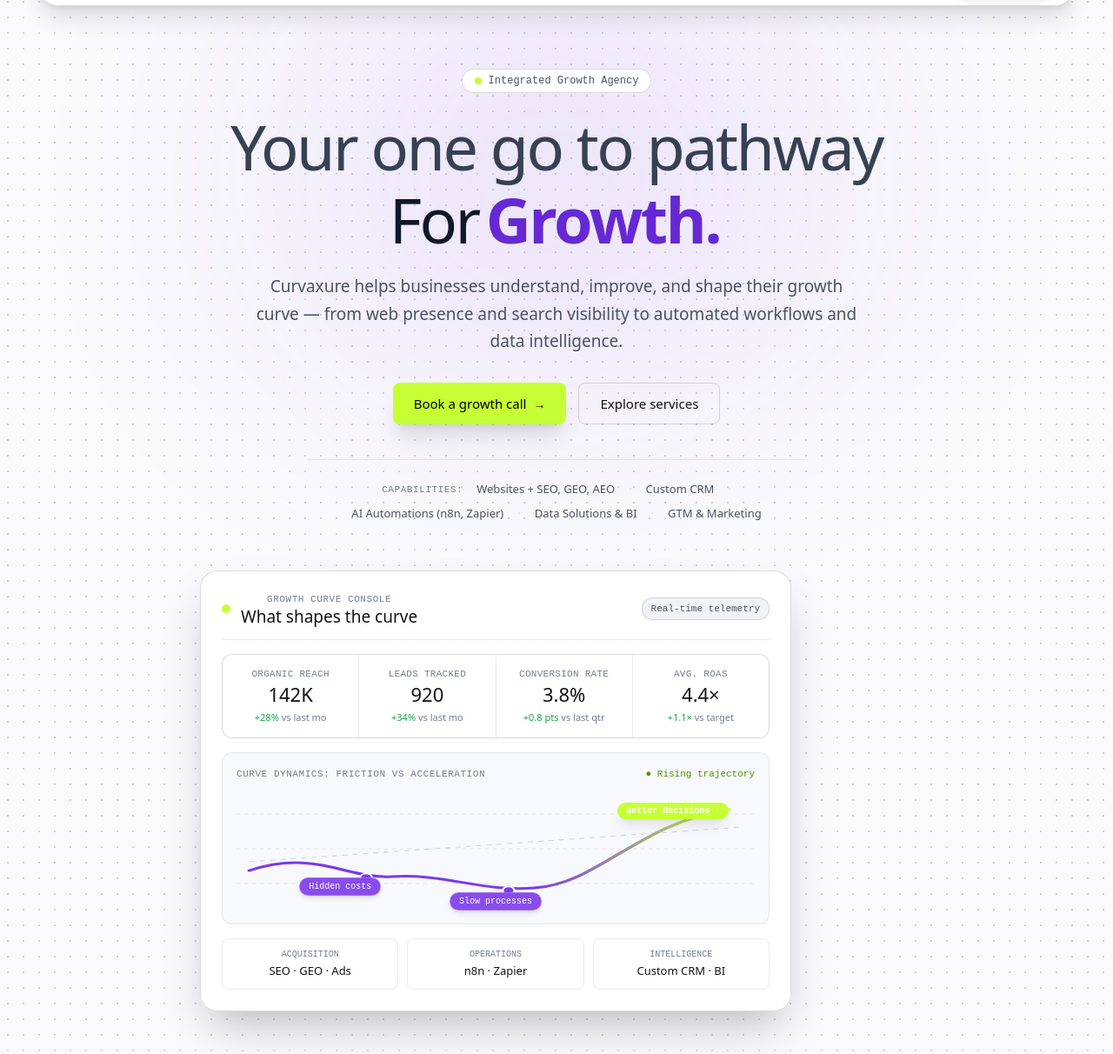
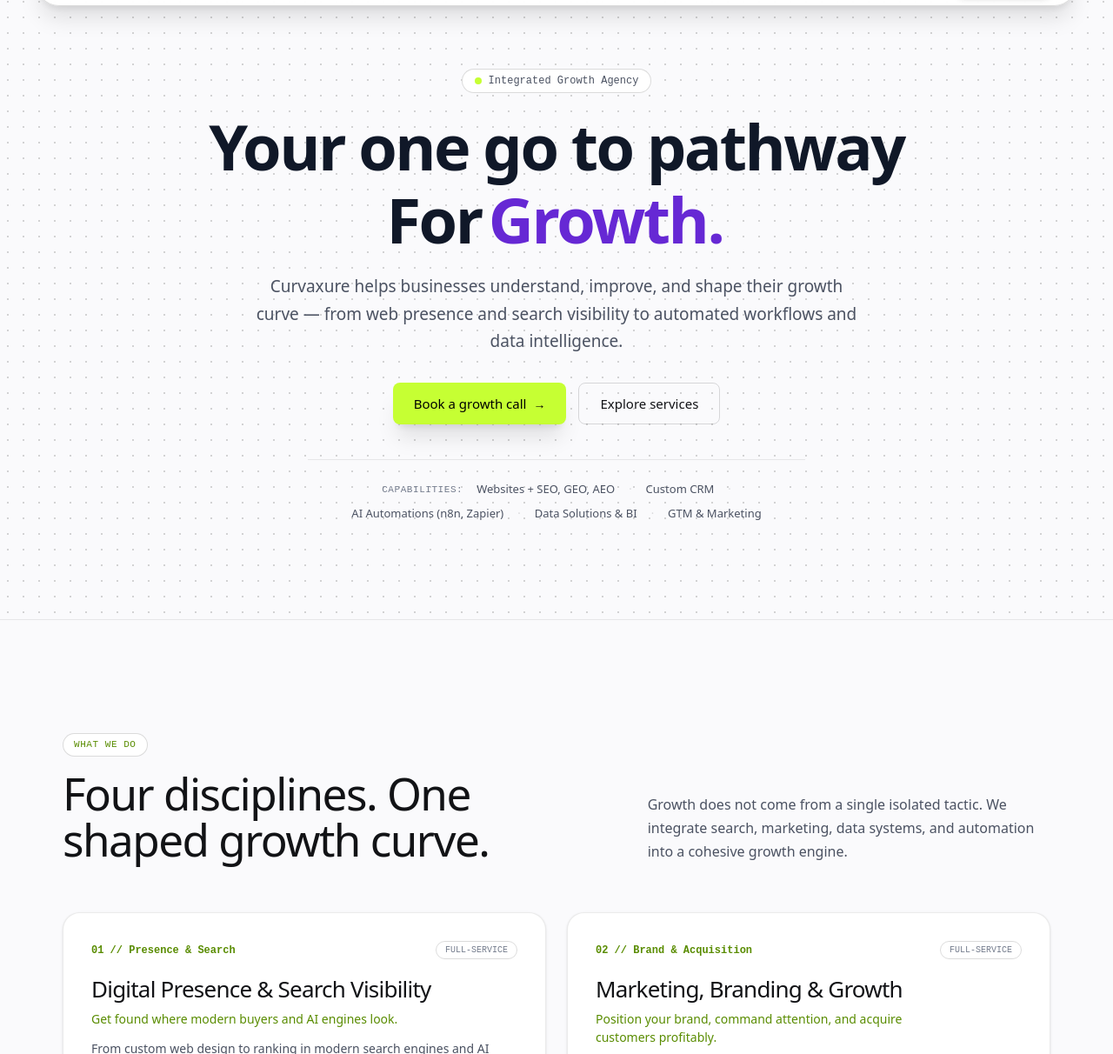
Before and after one commit to Shriyadwivedi1234/Curvaxure, an Astro site: page / in a window 1280 px wide. Shown: the part 61-1273 px from the top of the page at 87% size. Built offline with nearby package versions, Linux system fonts and the light colour scheme; Astro itself is replaced by a stand-in of ours.

Commit message:
Hero Section Update

```diff
--- a/src/components/sections/Hero.astro
+++ b/src/components/sections/Hero.astro
@@ -5,7 +5,6 @@ import DashboardPreview from '@/components/sections/DashboardPreview.astro';
   <!-- Ambient violet glow centered at top -->
   <div
     class="pointer-events-none absolute top-0 left-1/2 -translate-x-1/2 h-[380px] w-[620px] rounded-full blur-[140px] opacity-15"
-    style="background: var(--color-violet);"
   ></div>
 
   <div class="container-page relative z-10 flex flex-col items-center text-center">
@@ -20,10 +19,10 @@ import DashboardPreview from '@/components/sections/DashboardPreview.astro';
 
     <!-- Centered Animated Headline -->
     <h1
-      class="enter text-[clamp(42px,5.8vw,72px)] font-medium leading-[1.05] tracking-[-0.035em] max-w-[16em] transition-colors"
+      class="enter text-[clamp(42px,5.8vw,72px)] font-extrabold leading-[1.05] tracking-[-0.035em] max-w-[16em] transition-colors"
       style="color: var(--color-primary)"
     >
-  <span class="block text-gray-700">Your one go to pathway</span>
+  <span class="block text-gray-900">Your one go to pathway</span>
   <span class="inline-flex items-baseline justify-center gap-2 mt-1 sm:mt-2 text-gray-900">
     <span>For</span>
     <span class="relative inline-block text-left" style="color: var(--color-violet-dark, #5c24ff)">
@@ -81,9 +80,6 @@ import DashboardPreview from '@/components/sections/DashboardPreview.astro';
     </div>
 
     <!-- Centered Dashboard Visual beneath the headline -->
-    <div class="enter enter-late mt-14 w-full max-w-[820px]">
-      <DashboardPreview />
-    </div>
   </div>
 </section>
 
```
